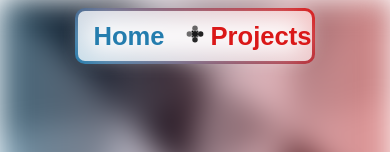
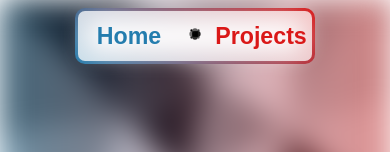
Before and after one commit to Roxxanar/PortofolioNextJs, a Next.js app: page /drawings in a window 390 px wide. Shown: the top 152 px of the page. Built offline with nearby package versions, Linux system fonts and the light colour scheme; a web font is replaced by a local one.

Commit message:
changes12

```diff
--- a/src/app/drawings/drawings.module.css
+++ b/src/app/drawings/drawings.module.css
@@ -300,6 +300,12 @@
   }
 }
 
+@media (max-width: 600px) {
+  .pdfstyle {
+    height: 400px;
+  }
+}
+
 @media (max-width: 500px) {
   .fundal {
     margin-top: 90px;
@@ -317,8 +323,7 @@
   }
 
   .card {
-
-    color:black;
+    color: black;
   }
 
   .backHeading,
@@ -336,7 +341,6 @@
 }
 
 @media (max-width: 400px) {
-
   .backHeading,
   .frontHeading {
     font-size: 1.3rem;
@@ -346,8 +350,15 @@
     font-size: 1rem;
   }
 
+  .pdfstyle {
+    height: 300px;
   }
 
+  .navbar :nth-child(1),
+  .navbar :nth-child(3) {
+    font-size: 1.45rem;
+  }
+}
 
 /* From Uiverse.io by elijahgummer */
 .analyze svg path.stick {
--- a/src/app/page.module.css
+++ b/src/app/page.module.css
@@ -1,5 +1,3 @@
-
-
 .backgroundsvg {
   margin: 0;
   position: absolute;
@@ -23,18 +21,17 @@ justify-content: space-between;
   left: -3px;
   right: -3px;
   bottom: -3px;
-  background: linear-gradient(to right, rgba(36, 125, 174, 0.4), rgba(218, 24, 24, 0.4));
+  background: linear-gradient(
+    to right,
+    rgba(36, 125, 174, 0.4),
+    rgba(218, 24, 24, 0.4)
+  );
 
   border-radius: 13px; /* border-radius + border width */
   z-index: -1;
-
 }
 
-
-
-
 .left {
-
   width: 5vw;
   /*height: 100%;*/
   position: absolute;
@@ -43,24 +40,17 @@ justify-content: space-between;
   left: 0;
   border-right: 1px solid white;
 
-
-text-shadow: 0 0 5px #fff,
-0 0 10px #000000,
-0 0 20px #ffffff,
-0 0 30px #ffffff,
-0 0 40px #ffffff;
+  text-shadow: 0 0 5px #fff, 0 0 10px #000000, 0 0 20px #ffffff,
+    0 0 30px #ffffff, 0 0 40px #ffffff;
 }
 
 .left span {
-
   line-height: 30px;
   white-space: nowrap;
   font-family: monospace;
   font-size: 1.2rem;
   color: #ffffff;
   padding-left: 20px;
-
-
 }
 
 .right {
@@ -69,35 +59,25 @@ text-shadow: 0 0 5px #fff,
   position: absolute;
   /*background-color: #4b244b;*/
   z-index: 0;
-right:0;
+  right: 0;
 
   display: flex;
   flex-direction: column;
   align-items: flex-end;
   border-left: 1px solid white;
 
-
-text-shadow: 0 0 5px #fff,
-0 0 10px #000000,
-0 0 20px #ffffff,
-0 0 30px #ffffff,
-0 0 40px #ffffff;
+  text-shadow: 0 0 5px #fff, 0 0 10px #000000, 0 0 20px #ffffff,
+    0 0 30px #ffffff, 0 0 40px #ffffff;
 }
 
 .right span {
-
   line-height: 30px;
   white-space: nowrap;
   font-family: monospace;
   font-size: 1.2rem;
   color: #ffffff;
   padding-right: 20px;
-
-
-
 }
-
-
 
 .fundal {
   display: flex;
@@ -202,7 +182,7 @@ text-shadow: 0 0 5px #fff,
 /* Add this new wrapper class */
 .tooltip_wrapper {
   position: relative;
-  display: inline-block;
+  /*display: inline-block;*/
   z-index: 2;
 }
 
@@ -267,22 +247,18 @@ text-shadow: 0 0 5px #fff,
   }
 
   .left {
-
     width: 8vw;
   }
 
   .right {
-
     width: 8vw;
   }
 
   .left span {
-
     padding-left: 10px;
   }
 
   .right span {
-
     padding-right: 10px;
   }
 }
@@ -295,8 +271,7 @@ text-shadow: 0 0 5px #fff,
   }
 
   .icon_container {
-
-    gap:30px;
+    gap: 30px;
   }
 
   .icon_left {
@@ -309,16 +284,27 @@ text-shadow: 0 0 5px #fff,
     height: auto;
   }
 
-
-
   .left {
-
     border: none;
   }
 
+  .left span {
+    font-size: 1rem;
+  }
+
   .right {
+    border: none;
+  }
 
-    border: none;
+  .right span {
+    font-size: 1rem;
+  }
+}
+
+@media (max-width: 400px) {
+  .navbar :nth-child(1),
+  .navbar :nth-child(3) {
+    font-size: 1.45rem;
   }
 }
 
@@ -360,9 +346,7 @@ text-shadow: 0 0 5px #fff,
 
   background: conic-gradient(rgba(255, 255, 255, 0.75) 0 0) padding-box,
     var(--grad) border-box;
-
 }
-
 
 .navbar::before {
   position: absolute;
@@ -619,33 +603,27 @@ overflow: hidden;
   box-shadow: -40vmin 0 5.385754397084301vmin currentColor;
 }
 
-
 .dinosaur {
-
   display: flex;
   flex-direction: row;
   justify-content: space-between;
   align-items: flex-start;
   /*background-color: #da1818;*/
-  position:relative;
+  position: relative;
   height: 500px;
 
   width: 40vw;
   border-bottom: 2px solid rgb(255, 255, 255);
   margin-top: 100px;
   padding-bottom: 10px;
-
 }
 
 .dinosaur :nth-child(1) {
-
   align-self: flex-end;
-
 }
 
 /* From Uiverse.io by 20essentials */
 .loader_dino {
-
   animation: dinoMove 5s linear infinite, mover 0.3s linear infinite;
 
   --zoom: 0.1;
@@ -674,19 +652,14 @@ padding-bottom: 10px;
   }
 }
 
-
 @keyframes dinoMove {
   from {
     transform: translateX(0);
-
   }
   to {
     transform: translateX(305vw);
-
   }
 }
-
-
 
 @keyframes mover {
   0%,
@@ -1274,8 +1247,6 @@ padding-bottom: 10px;
   }
 }
 
-
-
 /* From Uiverse.io by carlosepcc */
 /* Butterfly loader created by WerlynDev in Uiverse.io*/
 
@@ -1372,8 +1343,6 @@ padding-bottom: 10px;
   }
 }*/
 
-
-
 .footer {
   display: flex;
   gap: 1.5rem;
@@ -1383,48 +1352,37 @@ padding-bottom: 10px;
 }
 
 @media (max-width: 1300px) {
-
   @keyframes dinoMove {
     from {
       transform: translateX(0);
-
     }
     to {
       transform: translateX(285vw);
-
     }
   }
 }
 
 @media (max-width: 801px) {
-
   @keyframes dinoMove {
     from {
       transform: translateX(0);
-
     }
     to {
       transform: translateX(260vw);
-
     }
   }
 }
 
 @media (max-width: 601px) {
-
   @keyframes dinoMove {
     from {
       transform: translateX(0);
-
     }
     to {
       transform: translateX(220vw);
-
     }
   }
 }
-
-
 
 @media (max-width: 500px) {
   .navbar {
@@ -1439,12 +1397,10 @@ padding-bottom: 10px;
   }
 
   .fundal {
-
-    height:200px;
+    height: 200px;
   }
 
   .icon_container {
-
     margin-top: 90px;
   }
 
@@ -1457,7 +1413,6 @@ padding-bottom: 10px;
   }
 
   .dinosaur {
-
     display: none;
   }
 }
--- a/src/app/programming/programming.module.css
+++ b/src/app/programming/programming.module.css
@@ -1,5 +1,3 @@
-
-
 .backgroundsvg {
   margin: 0;
   position: absolute;
@@ -423,8 +421,6 @@
 
   background: conic-gradient(rgba(255, 255, 255, 0.75) 0 0) padding-box,
     var(--grad) border-box;
-
-
 }
 
 .navbar::before {
@@ -555,24 +551,21 @@
   }
 }
 
-
 .link {
-
   border-radius: 20px;
-  animation: borderPulse 1s infinite ease-out,
-  colorShift 10s infinite ease-in;
+  animation: borderPulse 1s infinite ease-out, colorShift 10s infinite ease-in;
 }
-
 
 /* Declate color shifting animation */
 @keyframes colorShift {
-	0%, 100% {
+  0%,
+  100% {
     background: #cdcdcd;
   }
   33% {
     background: #acacac;
   }
-	66%{
+  66% {
     background: transparent;
   }
 }
@@ -580,34 +573,42 @@
 /* Declare border pulse animation */
 @keyframes borderPulse {
   0% {
-    box-shadow: inset 0px 0px 0px 5px rgba(255, 255, 255,.4), 0px 0px 0px 0px rgba(255,255,255,1);
+    box-shadow: inset 0px 0px 0px 5px rgba(255, 255, 255, 0.4),
+      0px 0px 0px 0px rgba(255, 255, 255, 1);
   }
   100% {
-    box-shadow: inset 0px 0px 0px 3px rgba(237, 237, 237, 0.2), 0px 0px 0px 10px rgba(255, 255, 255, 0);
+    box-shadow: inset 0px 0px 0px 3px rgba(237, 237, 237, 0.2),
+      0px 0px 0px 10px rgba(255, 255, 255, 0);
   }
 }
 
 /* Declare shine on hover animation */
 @keyframes hoverShine {
-	0%{
-		background-image: linear-gradient(135deg, rgba(255,255,255,.4) 0%, rgba(255,255,255,0) 50%, rgba(255,255,255,0) 100%);
+  0% {
+    background-image: linear-gradient(
+      135deg,
+      rgba(255, 255, 255, 0.4) 0%,
+      rgba(255, 255, 255, 0) 50%,
+      rgba(255, 255, 255, 0) 100%
+    );
   }
-	50%{
-		background-image: linear-gradient(135deg, rgba(255,255,255,0) 0%, rgba(255,255,255,.4) 50%, rgba(255,255,255,0) 100%);
+  50% {
+    background-image: linear-gradient(
+      135deg,
+      rgba(255, 255, 255, 0) 0%,
+      rgba(255, 255, 255, 0.4) 50%,
+      rgba(255, 255, 255, 0) 100%
+    );
   }
-	100%{
-		background-image: linear-gradient(135deg, rgba(255,255,255,0) 0%, rgba(255,255,255,0) 50%, rgba(255,255,255,.4) 100%);
+  100% {
+    background-image: linear-gradient(
+      135deg,
+      rgba(255, 255, 255, 0) 0%,
+      rgba(255, 255, 255, 0) 50%,
+      rgba(255, 255, 255, 0.4) 100%
+    );
   }
 }
-
-
-
-
-
-
-
-
-
 
 @media (max-width: 1200px) {
   .text_tooltip {
@@ -665,6 +666,36 @@
   }
 }
 
+@media (max-width: 400px) {
+  .navbar :nth-child(1),
+  .navbar :nth-child(3) {
+    font-size: 1.45rem;
+  }
+
+
+  .p_name {
+
+    font-size: 1.5rem;
+  }
+
+  .p_description {
+
+    font-size: 1.5rem;
+  }
+}
+
+
+@media (max-width: 330px) {
+
+  .project_container :nth-of-type(1) {
+
+   margin-bottom: 10px;
+  }
+
+}
+
+
+
 #pulsing-grid {
   position: relative;
   width: 100px;
--- a/src/app/projects/projects.module.css
+++ b/src/app/projects/projects.module.css
@@ -1,4 +1,3 @@
-
 .backgroundsvg {
   margin: 0;
   position: absolute;
@@ -27,8 +26,6 @@
 }
 
 .fundal {
-
-
   display: flex;
   justify-content: center;
   align-items: center;
@@ -42,9 +39,7 @@
   z-index: 1000;
 }
 
-
 .folder {
-
   padding: 0px 50px 60px 50px;
   display: flex;
   flex-direction: column;
@@ -52,7 +47,7 @@ justify-content: space-around;
   /*gap:30px;*/
   align-items: center;
   width: 50%;
-  height:60%
+  height: 60%;
 }
 
 .writing {
@@ -61,14 +56,10 @@ justify-content: center;
   gap: 10px;
   align-items: center;
   width: 240px;
-  height:60px;
+  height: 60px;
   background-color: #5d0bf5;
   border-radius: 10px;
-
-
 }
-
-
 
 .container {
   /*position: relative;*/
@@ -82,12 +73,9 @@ align-items: center;
   /*justify-content: center;*/
   align-items: center;
   flex-direction: column;
-
-
 }
 
 .container a {
-
   font-weight: bold;
 }
 
@@ -111,8 +99,6 @@ align-items: center;
 
   background: conic-gradient(rgba(255, 255, 255, 0.75) 0 0) padding-box,
     var(--grad) border-box;
-
-
 }
 
 .navbar::before {
@@ -132,14 +118,12 @@ align-items: center;
   width: 100px; /* fixed width */
   text-align: center;
   opacity: 100;
-
 }
 
 .effect:hover {
   /*color:#000000;*/
   transform: scale(1.05);
 }
-
 
 .background {
   display: none;
@@ -148,17 +132,12 @@ align-items: center;
   /* background-color: #a62b2b; */
 }
 
-
-
 .responsive-img {
   width: 100%; /* adapts to container width */
   height: auto; /* maintain aspect ratio */
   margin-bottom: 10px;
   object-fit: cover; /* optional: crop if needed */
 }
-
-
-
 
 .footer {
   display: flex;
@@ -168,42 +147,29 @@ align-items: center;
   justify-content: center;
 }
 
-
-
-
-
 @media (max-width: 1300px) {
-
-
   .fundal {
     padding: 50px 0px 0px 0px;
     flex-direction: column;
-   height:900px;
+    height: 900px;
     justify-content: space-between;
 
     width: 60vw;
   }
 
   .folder {
-
-    height:250px;
+    height: 250px;
     /* padding: 0px 50px 10px 50px;*/
   }
-
 
   .navbar {
     width: 60vw;
   }
 
   .backgroundsvg {
-
     height: 120vh;
   }
-
 }
-
-
-
 
 @media (max-width: 500px) {
   .fundal {
@@ -214,11 +180,8 @@ padding-top: 40px;
   }
 
   .writing {
-
-  height:50px;
+    height: 50px;
   }
-
-
 
   .navbar {
     width: 60vw;
@@ -231,22 +194,21 @@ padding-top: 40px;
     width: 50px; /* fixed width */
   }
 
-
-
   .container a {
-
     font-size: 1rem; /* nu face nimic */
   }
 
-
   .hoversection {
-
-height:auto;
+    height: auto;
+  }
 }
 
-
+@media (max-width: 400px) {
+  .navbar :nth-child(1),
+  .navbar :nth-child(3) {
+    font-size: 1.45rem;
   }
-
+}
 
 #pulsing-grid {
   position: relative;
@@ -268,8 +230,6 @@ height:auto;
   width: 100%;
   height: 100%;
 }
-
-
 
 .file {
   position: relative;
@@ -293,7 +253,7 @@ height:auto;
 }
 
 .work5::after {
-  content: '';
+  content: "";
   position: absolute;
   bottom: 99%;
   left: 0;
@@ -305,7 +265,7 @@ height:auto;
 }
 
 .work5::before {
-  content: '';
+  content: "";
   position: absolute;
   top: -15px;
   left: 75.5px;
@@ -346,7 +306,11 @@ height:auto;
   height: 156px;
   border-radius: 1rem;
   border-top-right-radius: 0;
-  background-image: linear-gradient(to top, #5d0bf5, #aca7d7); /* amber-500 to amber-400 */
+  background-image: linear-gradient(
+    to top,
+    #5d0bf5,
+    #aca7d7
+  ); /* amber-500 to amber-400 */
   display: flex;
   align-items: flex-end;
   transform-origin: bottom;
@@ -354,7 +318,7 @@ height:auto;
 }
 
 .work1::after {
-  content: '';
+  content: "";
   position: absolute;
   bottom: 99%;
   right: 0;
@@ -366,7 +330,7 @@ height:auto;
 }
 
 .work1::before {
-  content: '';
+  content: "";
   position: absolute;
   top: -10px;
   right: 142px;
@@ -375,8 +339,6 @@ height:auto;
   background-color: #aca7d7; /* amber-400 */
   clip-path: polygon(100% 14%, 50% 100%, 100% 100%);
 }
-
-
 
 /* Hover Effects */
 .file:hover .work5 {
@@ -400,12 +362,9 @@ height:auto;
   transform: rotateX(-46deg) translateY(1px);
 }
 
-
 @media (max-width: 500px) {
-
   .writing {
-
-    width:160px;
+    width: 160px;
   }
   .file {
     width: 10rem;
@@ -413,9 +372,8 @@ height:auto;
   }
 
   .work5 {
-
-    height:40%;
-    top:3px;
+    height: 40%;
+    top: 3px;
   }
 
   .work5::after {
--- a/src/app/uiux/uiux.module.css
+++ b/src/app/uiux/uiux.module.css
@@ -1,4 +1,3 @@
-
 .backgroundsvg {
   margin: 0;
   position: absolute;
@@ -73,8 +72,6 @@
   height: 150px;
 }
 
-
-
 .navbar {
   display: flex;
   justify-content: space-evenly;
@@ -95,10 +92,7 @@
 
   background: conic-gradient(rgba(255, 255, 255, 0.75) 0 0) padding-box,
     var(--grad) border-box;
-
-
 }
-
 
 .navbar::before {
   position: absolute;
@@ -125,7 +119,6 @@
 }
 
 .figmaborder:hover {
-
   transform: scale(1.05);
 }
 
@@ -134,12 +127,11 @@
   height: 80px;
 }
 
-
 .description_cont {
   margin-top: 50px;
   position: relative;
-    width:50vw;
-    height:280px;
+  width: 50vw;
+  height: 280px;
 
   border-radius: 10px;
   font-size: 1.9rem;
@@ -155,7 +147,6 @@
 }
 
 .description_cont p {
-
   margin-top: 20px;
   font-weight: bold;
   background: linear-gradient(to right, #247dae, #da1818);
@@ -165,20 +156,15 @@
 }
 
 .figmaborder {
-
-    width:24px;
+  width: 24px;
   border: 3px solid black;
   border-radius: 200px;
   padding-left: 10.5px;
   padding-right: 10px;
   padding-top: 8px;
 
-    animation: borderPulse 1s infinite ease-out,
-    colorShift 10s infinite ease-in;
+  animation: borderPulse 1s infinite ease-out, colorShift 10s infinite ease-in;
 }
-
-
-
 
 .ribbon {
   margin-top: 90px;
@@ -237,14 +223,9 @@ border-top-right-radius: 10px;
 
   -webkit-background-clip: text;
   -webkit-text-fill-color: transparent;
-
-
-
 }
 
 @media (max-width: 1300px) {
-
-
   .fundalsus {
     height: 80px;
   }
@@ -265,7 +246,7 @@ border-top-right-radius: 10px;
 
     top: 10px;
     background-image: none;
-    background: transparent ;
+    background: transparent;
   }
 
   .newswebsite {
@@ -284,25 +265,16 @@ border-top-right-radius: 10px;
     display: none;
   }
 
-
   .description_cont {
-
     border: 3px solid black;
-
   }
 
   .description_cont p {
-
-
     font-size: 1.7rem;
     background: linear-gradient(to right, #000000, #000000);
     -webkit-background-clip: text;
     -webkit-text-fill-color: transparent;
-
   }
-
-
-
 }
 
 @media (max-width: 500px) {
@@ -327,24 +299,15 @@ border-top-right-radius: 10px;
     top: 10px;
   }
 
-
-
   .figmaborder {
-
-    border:none;
+    border: none;
     animation: none;
   }
 
-
-
   .link {
-
     border-radius: 10px;
-    animation: borderPulse 1s infinite ease-out,
-    colorShift 10s infinite ease-in;
+    animation: borderPulse 1s infinite ease-out, colorShift 10s infinite ease-in;
   }
-
-
 }
 
 /* Option 2: If you want to center the entire gallery setup more compactly */
@@ -360,8 +323,6 @@ border-top-right-radius: 10px;
   gap: 20px; /* Add gap between buttons and gallery */
   margin: 100px auto 0; /* Center horizontally */
 }
-
-
 
 .prev_btn {
   cursor: pointer;
@@ -385,35 +346,32 @@ border-top-right-radius: 10px;
 
 .prev_btn,
 .next_btn {
-
   display: flex;
   justify-content: center;
   align-items: center;
   width: 29px;
   height: 29px;
   border-radius: 30px;
-  animation: borderPulse 1s infinite ease-out,
-             colorShift 10s infinite ease-in;
+  animation: borderPulse 1s infinite ease-out, colorShift 10s infinite ease-in;
 }
-
-
-
 
 /* Continue animation and add shine on hover */
 .container2 button:hover,
 .container2 button:focus {
-	animation: borderPulse 1000ms infinite ease-out, colorShift 10000ms infinite ease-in, hoverShine 200ms;
+  animation: borderPulse 1000ms infinite ease-out,
+    colorShift 10000ms infinite ease-in, hoverShine 200ms;
 }
 
 /* Declate color shifting animation */
 @keyframes colorShift {
-	0%, 100% {
+  0%,
+  100% {
     background: #cdcdcd;
   }
   33% {
     background: #acacac;
   }
-	66%{
+  66% {
     background: transparent;
   }
 }
@@ -421,33 +379,44 @@ height: 29px;
 /* Declare border pulse animation */
 @keyframes borderPulse {
   0% {
-    box-shadow: inset 0px 0px 0px 5px rgba(255, 255, 255,.4), 0px 0px 0px 0px rgba(255,255,255,1);
+    box-shadow: inset 0px 0px 0px 5px rgba(255, 255, 255, 0.4),
+      0px 0px 0px 0px rgba(255, 255, 255, 1);
   }
   100% {
-    box-shadow: inset 0px 0px 0px 3px rgba(237, 237, 237, 0.2), 0px 0px 0px 10px rgba(255, 255, 255, 0);
+    box-shadow: inset 0px 0px 0px 3px rgba(237, 237, 237, 0.2),
+      0px 0px 0px 10px rgba(255, 255, 255, 0);
   }
 }
 
 /* Declare shine on hover animation */
 @keyframes hoverShine {
-	0%{
-		background-image: linear-gradient(135deg, rgba(255,255,255,.4) 0%, rgba(255,255,255,0) 50%, rgba(255,255,255,0) 100%);
+  0% {
+    background-image: linear-gradient(
+      135deg,
+      rgba(255, 255, 255, 0.4) 0%,
+      rgba(255, 255, 255, 0) 50%,
+      rgba(255, 255, 255, 0) 100%
+    );
   }
-	50%{
-		background-image: linear-gradient(135deg, rgba(255,255,255,0) 0%, rgba(255,255,255,.4) 50%, rgba(255,255,255,0) 100%);
+  50% {
+    background-image: linear-gradient(
+      135deg,
+      rgba(255, 255, 255, 0) 0%,
+      rgba(255, 255, 255, 0.4) 50%,
+      rgba(255, 255, 255, 0) 100%
+    );
   }
-	100%{
-		background-image: linear-gradient(135deg, rgba(255,255,255,0) 0%, rgba(255,255,255,0) 50%, rgba(255,255,255,.4) 100%);
+  100% {
+    background-image: linear-gradient(
+      135deg,
+      rgba(255, 255, 255, 0) 0%,
+      rgba(255, 255, 255, 0) 50%,
+      rgba(255, 255, 255, 0.4) 100%
+    );
   }
 }
 
-
-
-
-
-
 .footer {
-
   margin-top: 130px;
   position: relative;
   display: flex;
@@ -460,8 +429,7 @@ height: 29px;
 /*Gallery css*/
 
 .container_artgallery {
-
-  width:55.5vw;
+  width: 55.5vw;
   height: 100%;
   max-height: 3000px;
 
@@ -527,9 +495,7 @@ height: 29px;
 
   .item_list {
     width: 100vw;
-
   }
-
 
   .screen2 {
     width: 60vw;
@@ -542,41 +508,29 @@ height: 29px;
     z-index: 1000;
   }
 
-
-
   .container_artgallery {
-
-    width:61.5vw;
+    width: 61.5vw;
     height: auto;
   }
 
   .fundal {
     display: none;
   }
-
 }
-
 
 @media (max-width: 1200px) {
   .navbar {
     width: 60vw;
   }
-
-
 }
 
-
-
 @media (max-width: 500px) {
-
   .container2 {
-
     margin: 50px auto 0; /* Center horizontally */
   }
 
   .container_artgallery {
-
-    width:62.5vw;
+    width: 62.5vw;
   }
   .navbar {
     width: 60vw;
@@ -592,13 +546,14 @@ height: 29px;
   .container a {
     font-size: 0.5rem; /* nu face nimic */
   }
-
-
-
-
 }
 
-
+@media (max-width: 400px) {
+  .navbar :nth-child(1),
+  .navbar :nth-child(3) {
+    font-size: 1.45rem;
+  }
+}
 
 #pulsing-grid {
   position: relative;
```
Lines whose indentation alone changed are shown as unchanged.
